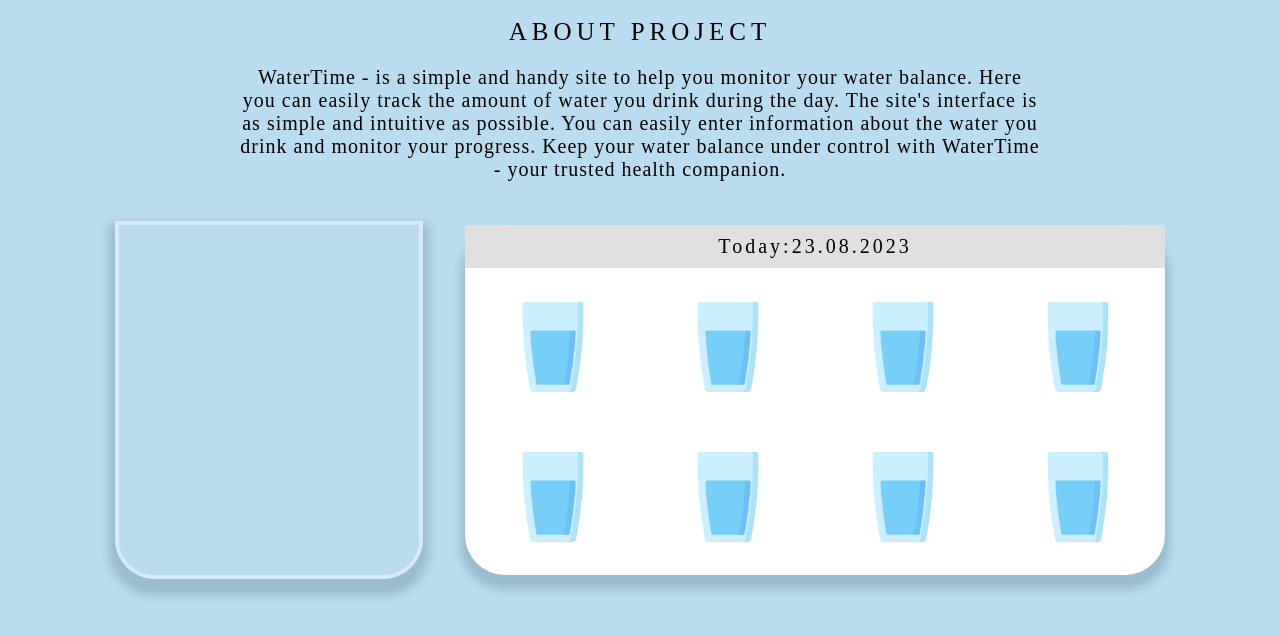
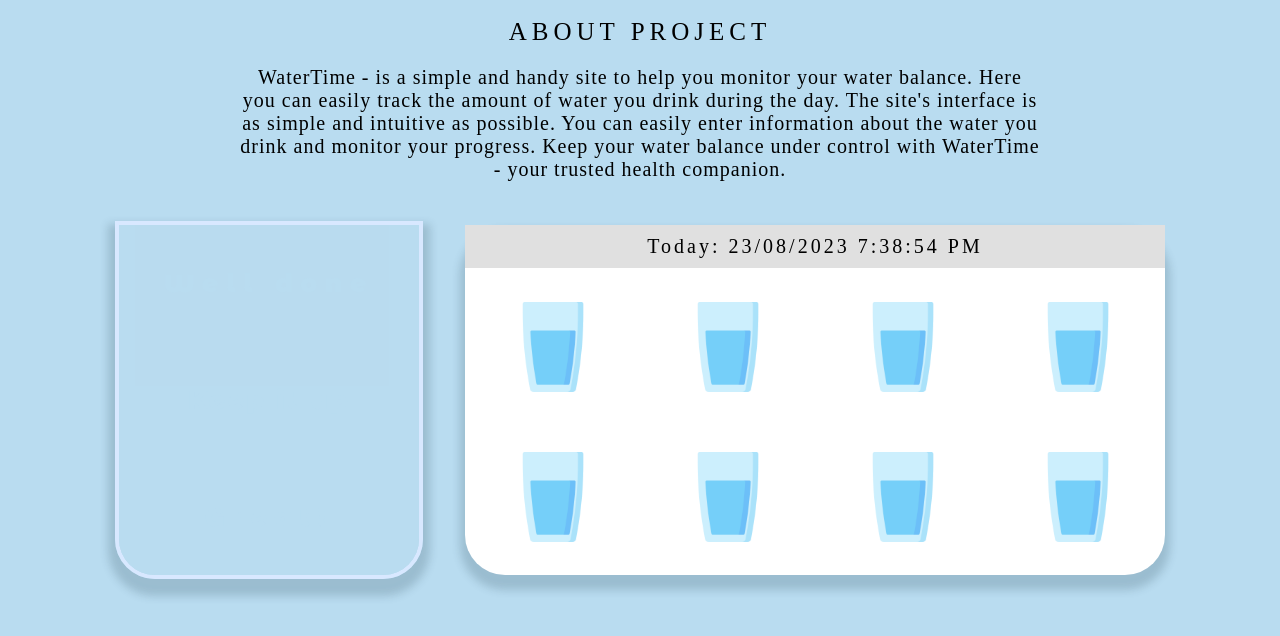
Before and after one commit to Leshamer/WaterTime, a plain HTML site: page index.html in a window 1280 px wide. Shown: the part 100-736 px from the top of the page. Drawn offline with Linux system fonts and the light colour scheme; a web font is replaced by a local one.

Commit message:
cleaned code

```diff
--- a/css/main.css
+++ b/css/main.css
@@ -138,6 +138,14 @@ main .water .bottle .motivation {
   letter-spacing: 0.3em;
   font-family: "Montserrat Alternates", sans-serif;
   color: #b9dcf0;
+
+  /* disable selection */
+  -webkit-touch-callout: none; /* iOS Safari */
+  -webkit-user-select: none; /* Safari */
+  -khtml-user-select: none; /* Konqueror HTML */
+  -moz-user-select: none; /* Old versions of Firefox */
+  -ms-user-select: none; /* Internet Explorer/Edge */
+  user-select: none; /* Non-prefixed version, currently supported by Chrome,Edge, Opera and Firefox */
 }
 main .water .bottle .motivation .elem2 {
   letter-spacing: 0.1em;
--- a/index.html
+++ b/index.html
@@ -60,7 +60,6 @@
           <div class="plan">
             <div class="date">
               <div class="today">
-                <span>Today: </span>
                 <div id="currentDate"></div>
               </div>
             </div>
--- a/js/script.js
+++ b/js/script.js
@@ -71,11 +71,11 @@ cups.onclick = function (e) {
 
 function updateCurrentDate() {
   const currentDateElement = document.getElementById("currentDate");
-  const now = new Date();
-  // not required to call each second
-  const formattedDate = `${now.getDate() < 10 ? "0" : ""}${now.getDate()}.${
-    now.getMonth() + 1 < 10 ? "0" : ""
-  }${now.getMonth() + 1}.${now.getFullYear()}`;
+
+  const currentDate = new Date().toLocaleDateString("en-GB");
+  const currentTime = new Date().toLocaleTimeString();
+
+  const formattedDate = `Today: ${currentDate} ${currentTime}`;
 
   currentDateElement.textContent = formattedDate;
 }
```
